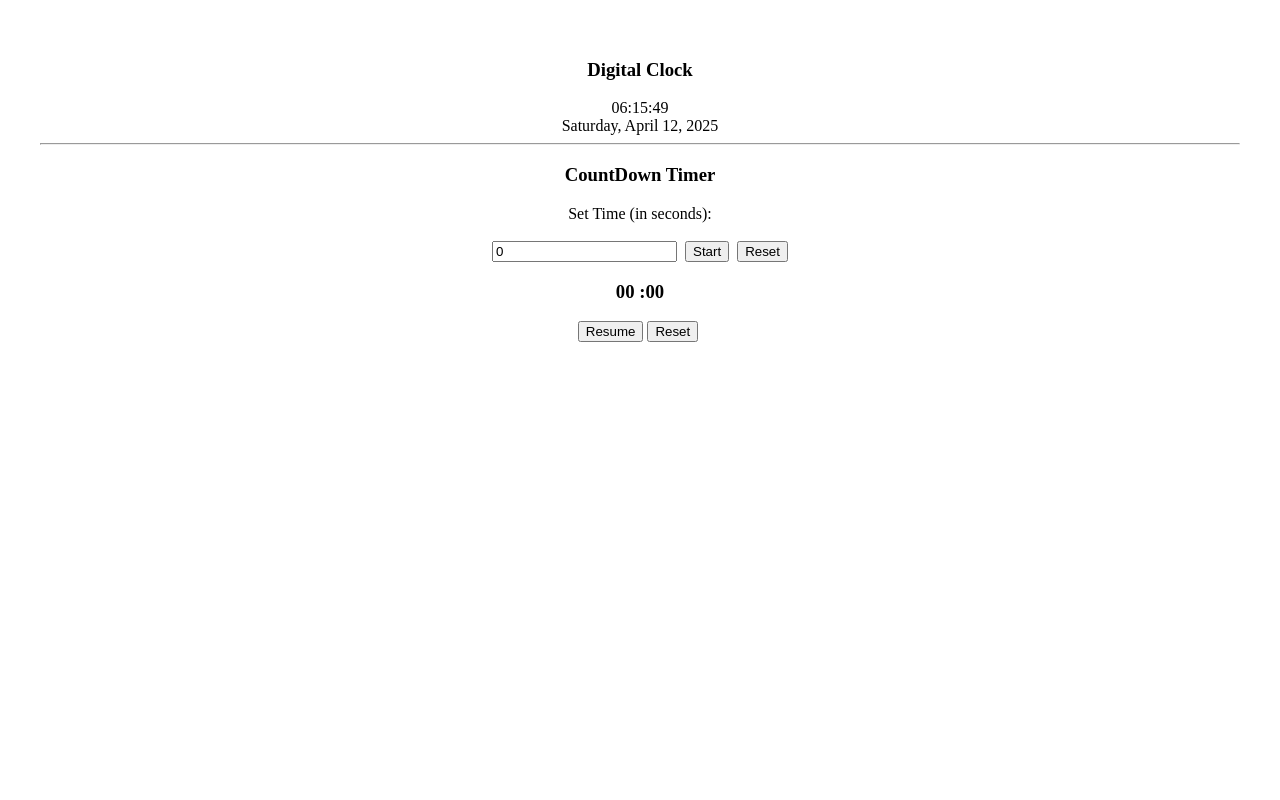
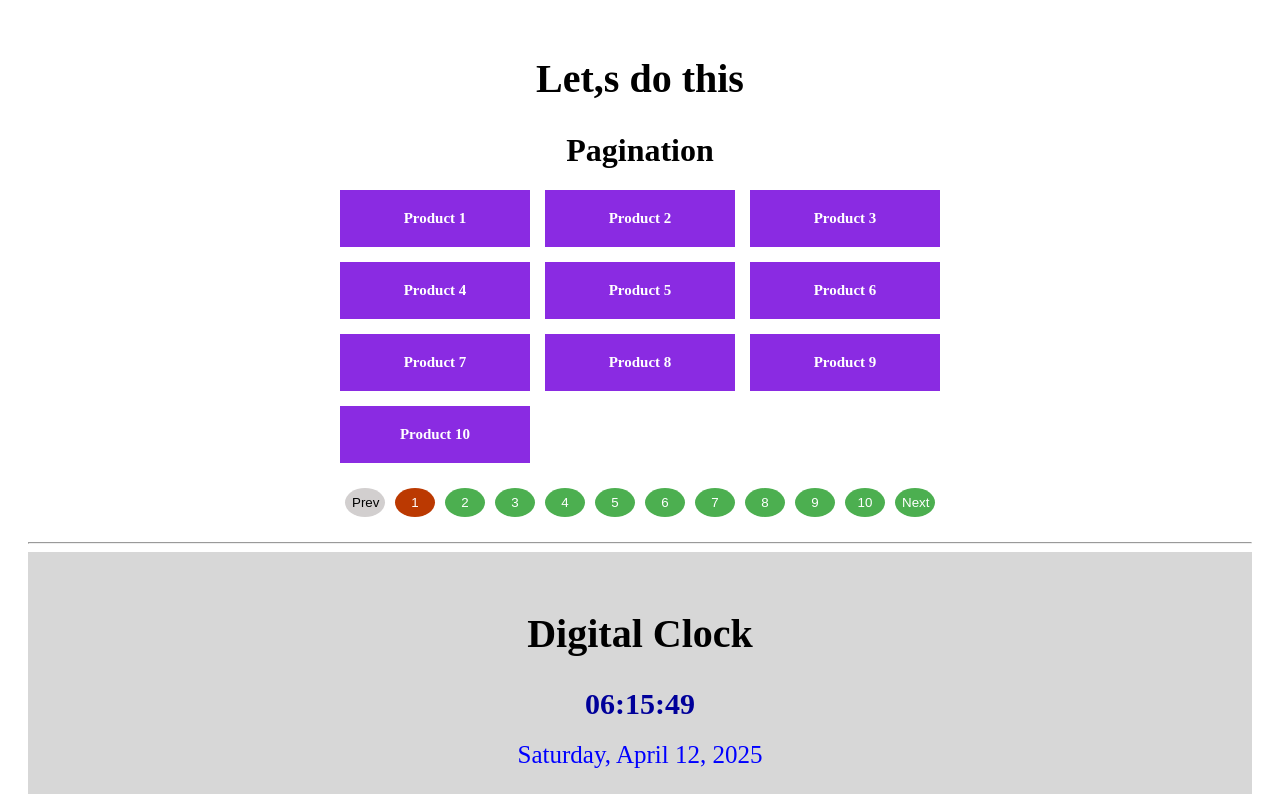
Before and after one commit to rahuldolai28/dummy-react, a React (Vite) app: page / in a window 1280 px wide. Shown: the top 800 px of the page. Built offline with nearby package versions, Linux system fonts and the light colour scheme.

Commit message:
add some styling

```diff
--- a/src/App.css
+++ b/src/App.css
@@ -1,29 +1,15 @@
 #root {
     max-width: 1280px;
     margin: 0 auto;
-    padding: 2rem;
+    padding: 0px;
     text-align: center;
+    box-sizing: border-box;
   }
 
-  @keyframes logo-spin {
-    from {
-      transform: rotate(0deg);
-    }
-    to {
-      transform: rotate(360deg);
-    }
-  }
+ .App{
+  padding: 20px;
+ }
 
-  @media (prefers-reduced-motion: no-preference) {
-    a:nth-of-type(2) .logo {
-      animation: logo-spin infinite 20s linear;
-    }
-  }
-
-  .card {
-    padding: 2em;
-  }
-
-  .read-the-docs {
-    color: #888;
-  }
+ .title{
+  margin-bottom: 30px;
+ }
--- a/src/App.jsx
+++ b/src/App.jsx
@@ -7,8 +7,10 @@ import CountdownTimer from "./components/stopwatch/CountdownTimer";
 function App() {
 
     return (
-        <div >
-            {/* <PaginationTest/> */}
+        <div className="App" >
+            <h1 className="title">Let,s do this</h1>
+            <PaginationTest/>
+            <hr />
             <Clock />
             <hr />
             <CountdownTimer/>
--- /dev/null
+++ b/src/components/digital_clock/Clock.css
@@ -0,0 +1,21 @@
+
+.digital-clock{
+    padding-top: 25px;
+    padding-bottom: 25px;
+    background-color: rgb(215, 215, 215);
+}
+
+.title{
+    font-size: 40px;
+}
+
+.time{
+    font-size: 30px;
+    color: rgb(0, 0, 154);
+    font-weight: bolder;
+}
+.date{
+    font-size: 25px;
+    margin-top: 20px;
+    color: blue;
+}
--- a/src/components/digital_clock/Clock_index.jsx
+++ b/src/components/digital_clock/Clock_index.jsx
@@ -1,4 +1,5 @@
 import { useState, useEffect } from "react";
+import './Clock.css'
 
 export default function Clock_index() {
     const [time, setTime] = useState(new Date());
@@ -11,8 +12,8 @@ export default function Clock_index() {
     }, []);
 
     return (
-        <div className="Clock_index">
-            <h3>Digital Clock</h3>
+        <div className="digital-clock">
+            <h2 className="title">Digital Clock</h2>
             <div className="clock">
                 {/* {console.log(time)} */}
                 <div className="time">
--- /dev/null
+++ b/src/components/pagination/Pagination.css
@@ -0,0 +1,48 @@
+
+
+.pagination{
+    display: flex;
+    justify-content: center;
+    align-items: center;
+    margin-top: 25px;
+    margin-bottom: 25px;
+}
+.pagination-btn{
+    padding: 7px;
+    width: 40px;
+    text-align: center;
+    margin: 0px 5px;
+    background-color: #4caf50;
+    color: white;
+    border: none;
+    border-radius: 50%;
+    cursor: ponter;
+    outline: none;
+}
+
+.pagination-btn:disabled{
+    cursor: not-allowed;
+    background-color: rgb(210, 207, 207);
+    color: black;
+}
+
+.list-items{
+    list-style: none;
+    display: grid;
+    gap: 15px;
+    max-width: 600px;
+    padding: 0;
+    margin: 20px auto;
+    grid-template-columns: repeat(3, 1fr);
+}
+
+.list-items li {
+    padding: 20px;
+    background-color: blueviolet;
+    color: white;
+    font-weight: bolder;
+    font-size: 15px;
+}
+.pagination-btn.active{
+    background-color: #bb3901;
+}
--- a/src/components/pagination/Pagination.jsx
+++ b/src/components/pagination/Pagination.jsx
@@ -17,7 +17,9 @@ function Pagination({ currentPage, totalPages = 10, onPageChange }) {
             </button>
             {generateNoOfPages().map((pageNo) => (
                 <button
-                    className="pagination-btn"
+                    className={`pagination-btn ${
+                        currentPage === pageNo ? "active" : ""
+                    } `}
                     key={pageNo}
                     onClick={() => onPageChange(pageNo)}>
                     {pageNo}
--- a/src/components/pagination/PaginationTest.jsx
+++ b/src/components/pagination/PaginationTest.jsx
@@ -1,5 +1,6 @@
 import { useState } from "react";
 import Pagination from "./Pagination";
+import './Pagination.css'
 
 export default function PaginationTest() {
     const dummyData = Array.from({ length: 100 }, (_, index) => ({
@@ -23,7 +24,7 @@ export default function PaginationTest() {
     return (
         <div>
             <h1>Pagination</h1>
-            <ul className="grid grid-cols-4">
+            <ul className="list-items">
                 {currentListOfItems.map((listItem) => (
                     <li key={listItem.id}>{listItem.name}</li>
                 ))}
```
